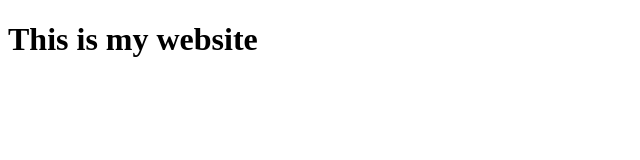
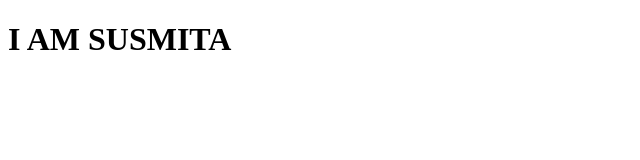
Before and after one commit to shhushmita/Portfolio, a plain HTML site: page index.html in a window 1280 px wide. Shown: the whole page, without its empty margins (0-640 px from the left). Drawn offline with Linux system fonts and the light colour scheme.

Commit message:
Update index.html

```diff
--- a/index.html
+++ b/index.html
@@ -4,6 +4,6 @@
     <title>My Website</title>
 </head>
 <body>
-    <h1>This is my website</h1>
+    <h1>I AM SUSMITA</h1>
 </body>
 </html>
```
